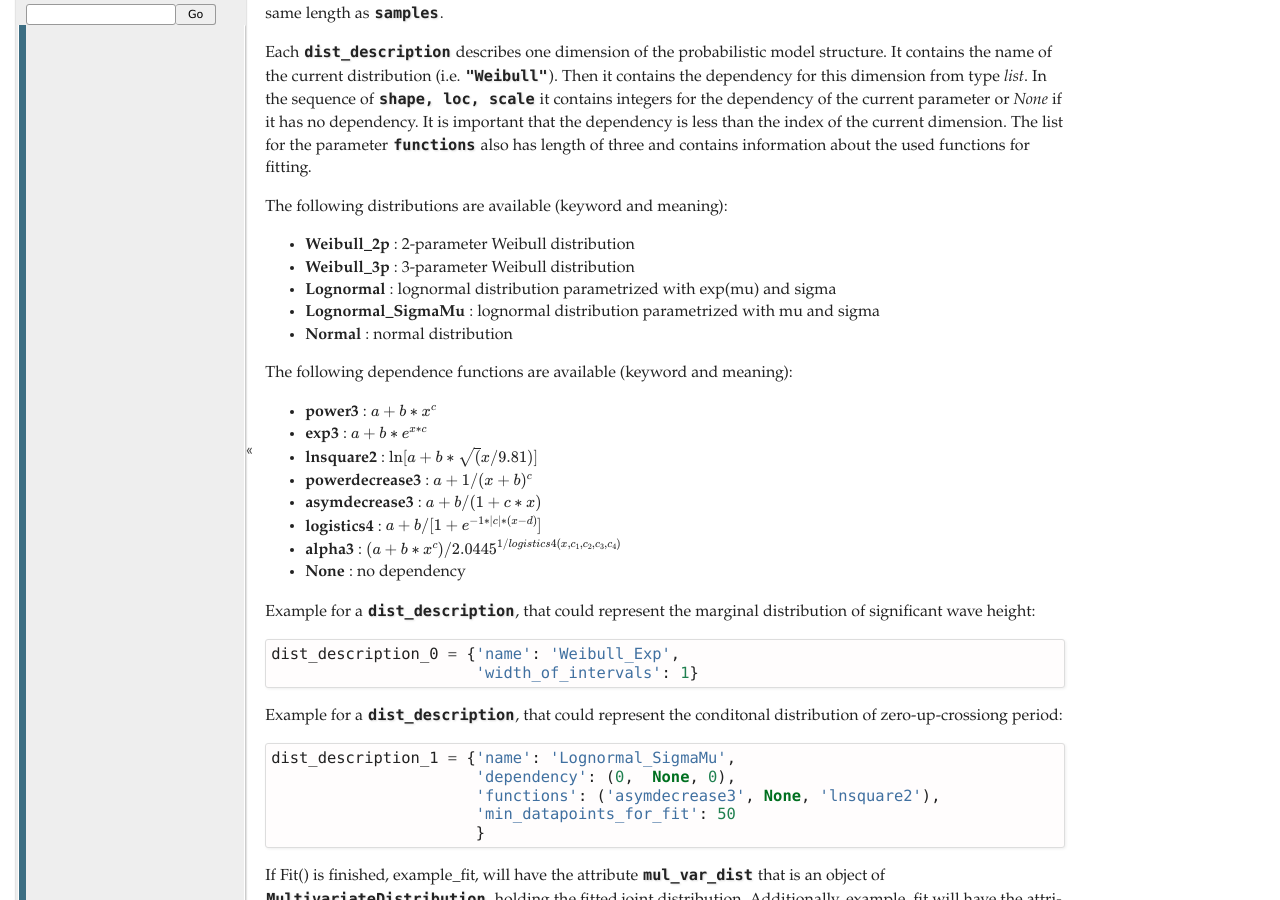
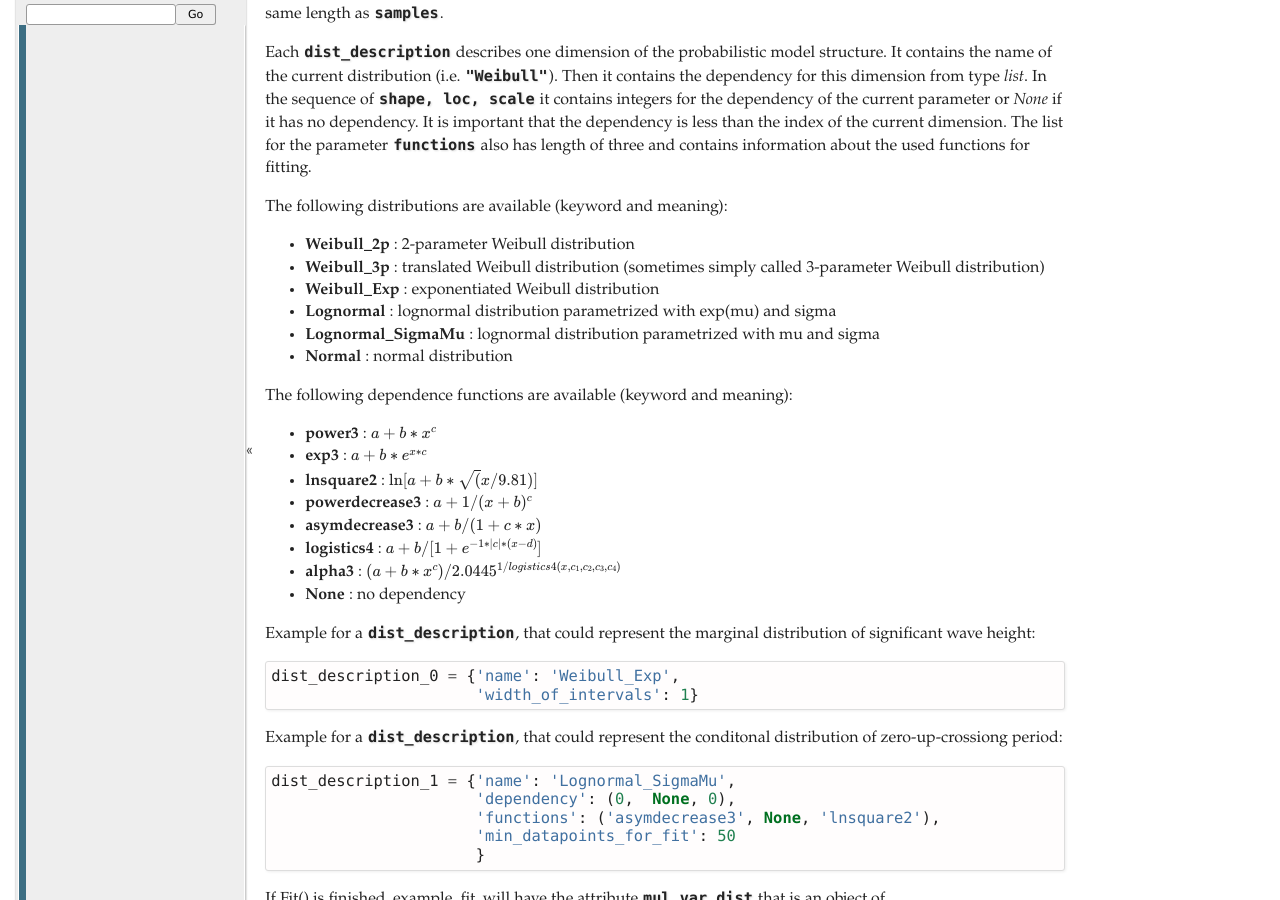
Before and after one commit to virocon-organization/virocon, a Sphinx documentation site: the page built from docs/fitting.rst, in a window 1280 px wide and 900 px high, scrolled down 388 px. Built offline with Sphinx 7.4.7, drawn with Linux system fonts in a browser that asks for light colours.

Commit message:
Add exponentiated Weibull distribution.

```diff
--- a/docs/fitting.rst
+++ b/docs/fitting.rst
@@ -26,7 +26,8 @@ The list for the parameter ``functions`` also has length of three and contains i
 The following distributions are available (keyword and meaning):
 
 - **Weibull_2p** :  2-parameter Weibull distribution
-- **Weibull_3p** :  3-parameter Weibull distribution
+- **Weibull_3p** :  translated Weibull distribution (sometimes simply called 3-parameter Weibull distribution)
+- **Weibull_Exp** : exponentiated Weibull distribution
 - **Lognormal** :  lognormal distribution parametrized with exp(mu) and sigma
 - **Lognormal_SigmaMu** :  lognormal distribution parametrized with mu and sigma
 - **Normal** :  normal distribution
```
